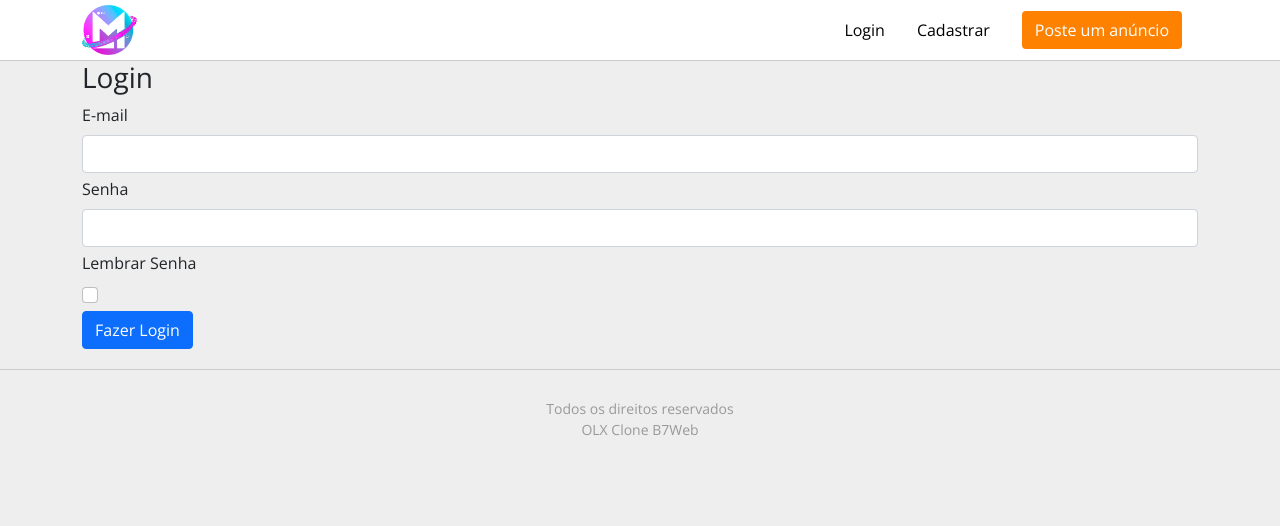
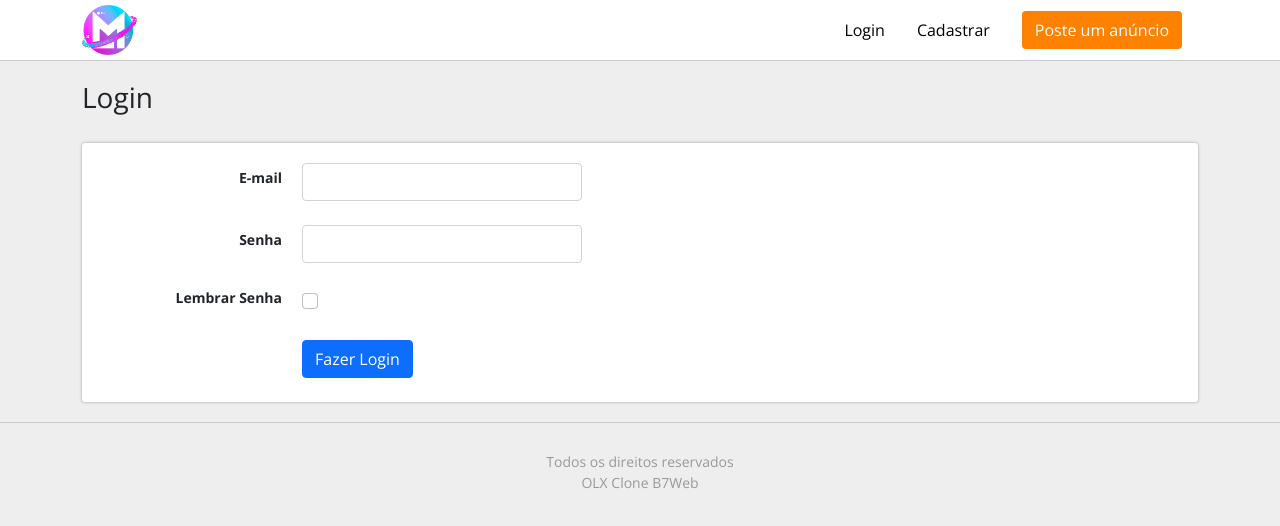
Before and after one commit to leonmolina/projeto-olx, a React (Create React App) app: page /signin in a window 1280 px wide. Shown: the top 526 px of the page. Built offline with nearby package versions, Linux system fonts and the light colour scheme.

Commit message:
rolled back css file temporarily

```diff
--- a/src/App.css
+++ b/src/App.css
@@ -26,13 +26,46 @@ body {
   --box-shadow--grey: #999999;
   --post-button: #FF8100;
 }
-/*ADD AD PAGE FORM STYLES*/
-  /* INPUTS */
+/* FORM GROUPS */
+.area {
+  display: flex;
+  align-items: center;
+  padding: 10px;
+  max-width: 500px;
+  margin-bottom: 0.25rem !important;
+}
+.area textarea {
+  height: 150px;
+  resize: none;
+  font-size: 14px;
+}
+.area .span-currency {
+  font-weight: bold;
+  margin-right: 5px;
+}
+.forms {
+  background-color: #FFF;
+  border-radius: 3px;
+  padding: 10px;
+  box-shadow: 0px 0px 3px #999;
+}
+.forms-title {
+  padding: 20px 0;
+}
+/* INPUTS */
 .area-input {
   flex: 1;
 }
-  /* INPUTS ON FOCUS */
-.area-input:focus {
+/*INPUT LABELS*/
+.area-title {
+  width: 200px;
+  text-align: right;
+  padding-right: 20px;
+  font-weight: bold;
+  font-size: 14px;
+}
+/* INPUTS ON FOCUS */
+.form-control:focus {
   outline: 0;
   transition: all ease .4s;
   box-shadow: none;
```
